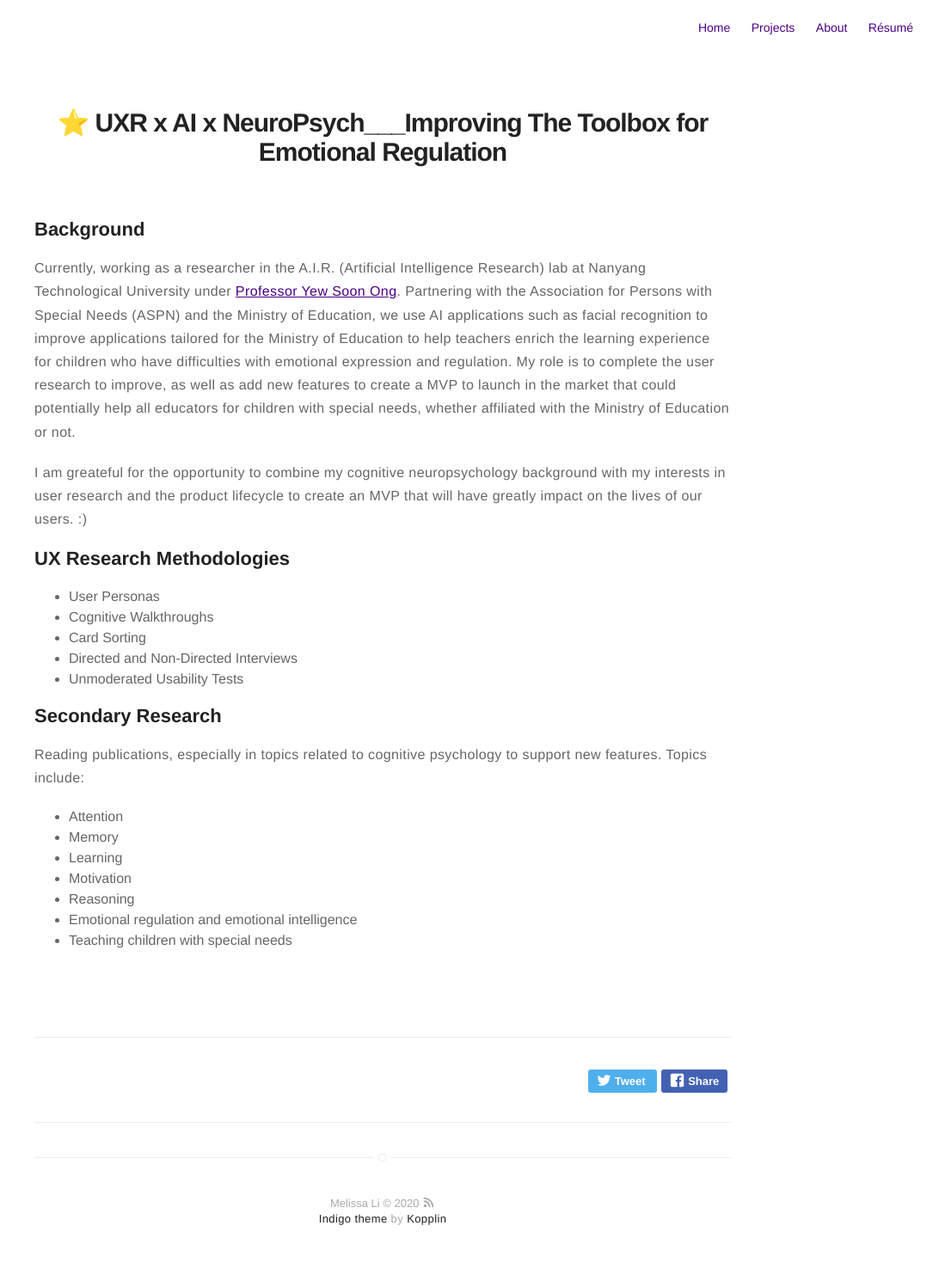
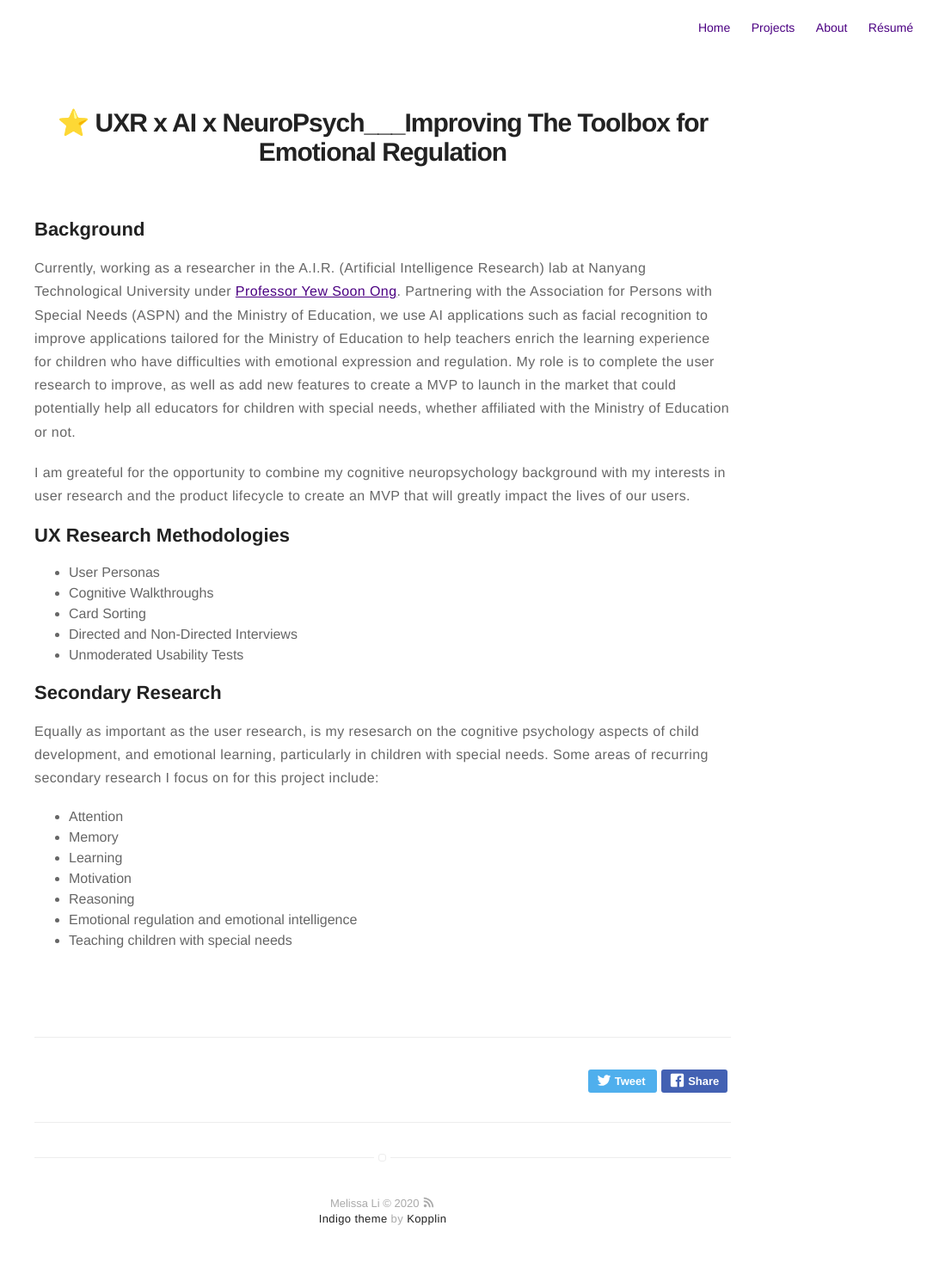
Before and after one commit to im-mel/im-mel.github.io, a Jekyll site: the page built from _posts/2020-02-01-Ong.markdown, in a window 1280 px wide. Shown: the whole page at 86% size, without its empty margins (195-1280 px from the left). Built offline with Jekyll 4.4.1, drawn with Linux system fonts in a browser that asks for light colours; emoji names are drawn with the system emoji font.

Commit message:
Update 2020-02-01-Ong.markdown

```diff
--- a/_posts/2020-02-01-Ong.markdown
+++ b/_posts/2020-02-01-Ong.markdown
@@ -15,7 +15,7 @@ externalLink: false
 ## Background
 Currently, working as a researcher in the A.I.R. (Artificial Intelligence Research) lab at Nanyang Technological University under [Professor Yew Soon Ong](https://www.a-star.edu.sg/About-A-STAR/corporate-profile/people/professor-ong-yew-soon). Partnering with the Association for Persons with Special Needs (ASPN) and the Ministry of Education, we use AI applications such as facial recognition to improve applications tailored for the Ministry of Education to help teachers enrich the learning experience for children who have difficulties with emotional expression and regulation. My role is to complete the user research to improve, as well as add new features to create a MVP to launch in the market that could potentially help all educators for children with special needs, whether affiliated with the Ministry of Education or not.
 
-I am greateful for the opportunity to combine my cognitive neuropsychology background with my interests in user research and the product lifecycle to create an MVP that will have greatly impact on the lives of our users. :)
+I am greateful for the opportunity to combine my cognitive neuropsychology background with my interests in user research and the product lifecycle to create an MVP that will greatly impact the lives of our users.
 
 ## UX Research Methodologies
 - User Personas
@@ -25,7 +25,7 @@ I am greateful for the opportunity to combine my cognitive neuropsychology backg
 - Unmoderated Usability Tests
 
 ## Secondary Research
-Reading publications, especially in topics related to cognitive psychology to support new features. Topics include:
+Equally as important as the user research, is my resesarch on the cognitive psychology aspects of child development, and emotional learning, particularly in children with special needs. Some areas of recurring secondary research I focus on for this project include:
 - Attention
 - Memory
 - Learning
```
